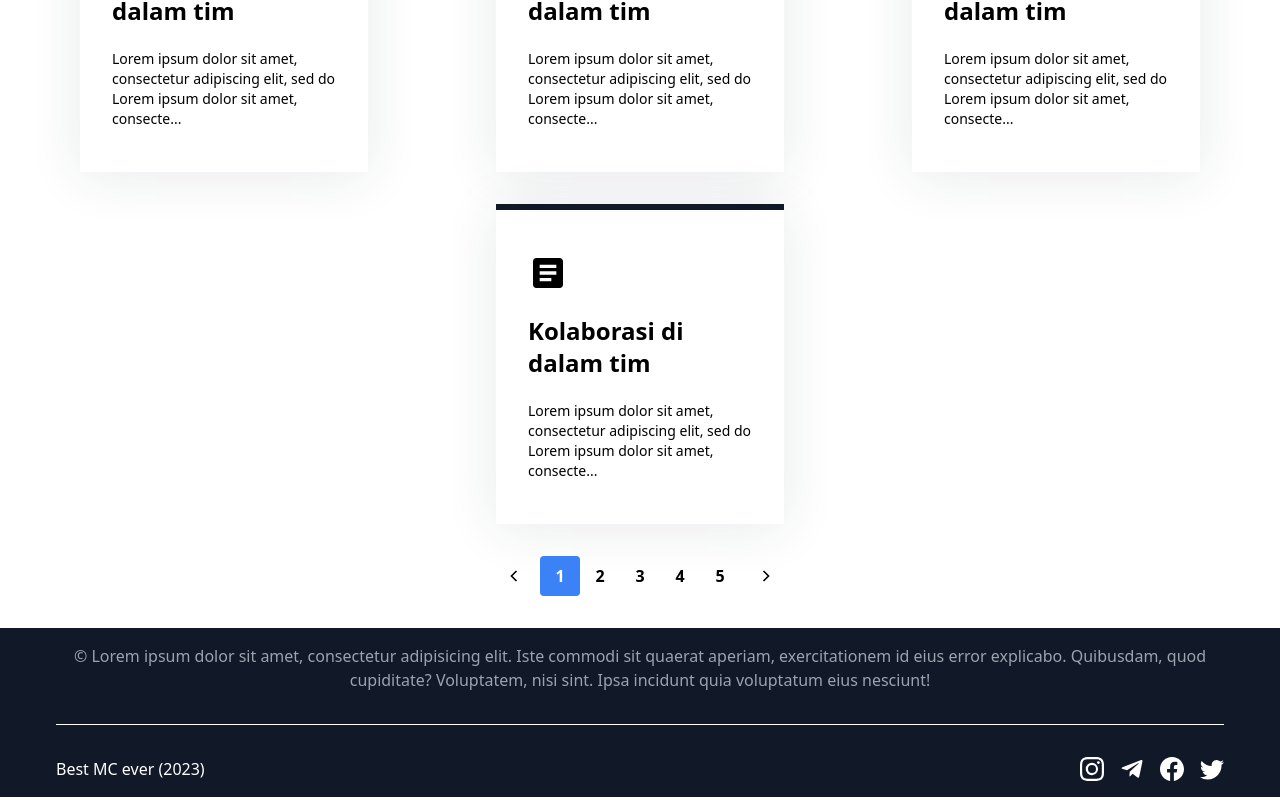
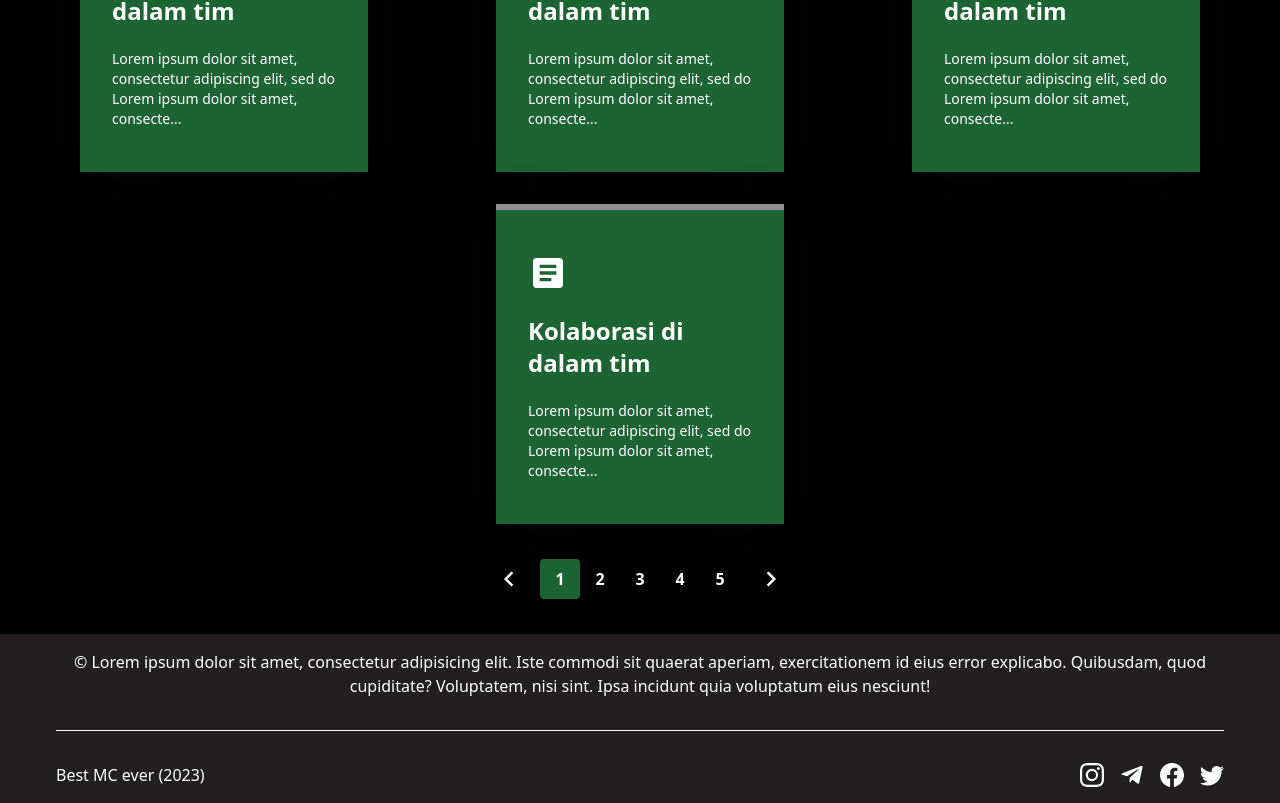
Before and after one commit to ufoBeliever/mc_f, a React (Create React App) app: page /news in a window 1280 px wide. Shown: the part 1036-1839 px from the top of the page. Built offline with nearby package versions, Linux system fonts and the light colour scheme.

Commit message:
temp: dark colors

```diff
--- a/src/components/Heading/index.tsx
+++ b/src/components/Heading/index.tsx
@@ -3,6 +3,8 @@ import { HeadingProps } from "./types";
 
 export const Heading: React.FC<HeadingProps> = ({ label }) => {
   return (
-    <h2 className="font-semibold text-3xl lg:text-4xl text-center">{label}</h2>
+    <h2 className="font-semibold text-3xl lg:text-4xl text-center text-white">
+      {label}
+    </h2>
   );
 };
--- a/src/components/NewsCard/index.tsx
+++ b/src/components/NewsCard/index.tsx
@@ -8,10 +8,10 @@ import { Link } from "react-router-dom";
 export const NewsCard: React.FC<NewsCardProps> = ({ text, title, id }) => {
   return (
     <Link to={`/news/${id}`}>
-      <div className="w-72 h-80 news-card hover:bg-gray-200 transition cursor-pointer">
-        <div className="bg-gray-900 h-1.5" />
+      <div className="w-72 h-80 bg-primarygreen news-card hover:bg-secondarygreen transition cursor-pointer text-white">
+        <div className="bg-secondarydark h-1.5" />
         <div className="flex flex-col p-8 justify-around news-card__content">
-          <MdArticle color="rgb(17 24 39 / var(--tw-bg-opacity))" size="40px" />
+          <MdArticle color="white" size="40px" />
           <h5 className="font-semibold text-2xl">{title}</h5>
           <div className="font-normal text-sm">{cutStr(text, 100)}...</div>
         </div>
--- a/src/components/NewsPreview/index.tsx
+++ b/src/components/NewsPreview/index.tsx
@@ -17,7 +17,7 @@ export const NewsPreview: React.FC<NewsPreviewProps> = ({
       <div className="news-preview mt-12 relative hidden lg:flex">
         <div
           className="news-preview_text-wrapper
-          bg-gray-300
+          bg-primarygreen
           absolute
           flex
           pt-20
@@ -29,18 +29,18 @@ export const NewsPreview: React.FC<NewsPreviewProps> = ({
             className="h-80 w-80 object-cover rounded-md xl:h-96 xl:w-96"
             alt="Article preview"
           />
-          <span className="ml-24 font-normal text-2xl hidden xl:inline">
+          <span className="ml-24 font-normal text-2xl hidden xl:inline text-white">
             {cutStr(text, 300)}{" "}
             <Link to={`/news/${id}`}>
-              <span className="text-blue-600 hover:underline">
+              <span className="text-secondarydark hover:underline">
                 Read more...
               </span>
             </Link>
           </span>
-          <span className="ml-24 font-normal text-xl inline xl:hidden xl:text-2xl">
+          <span className="ml-24 font-normal text-xl inline xl:hidden xl:text-2xl text-white">
             {cutStr(text, 180)}{" "}
             <Link to={`/news/${id}`}>
-              <span className="text-blue-600 hover:underline">
+              <span className="text-secondarydark hover:underline">
                 Read more...
               </span>
             </Link>
@@ -69,10 +69,12 @@ export const NewsPreview: React.FC<NewsPreviewProps> = ({
           className="md:h-72 md:w-72 h-96 w-96 object-cover rounded-md xl:h-96 xl:w-96"
           alt="Article preview"
         />
-        <span className="font-normal mt-4 text-xl text-center md:text-left xl:text-2xl md:ml-10 md:mt-0">
+        <span className="font-normal mt-4 text-xl text-center md:text-left xl:text-2xl md:ml-10 md:mt-0 text-white">
           {cutStr(text, 230)}{" "}
           <Link to={`/news/${id}`}>
-            <span className="text-blue-600 hover:underline">Read more...</span>
+            <span className="text-primarygreen hover:underline">
+              Read more...
+            </span>
           </Link>
         </span>
       </div>
--- a/src/components/Pagination/index.tsx
+++ b/src/components/Pagination/index.tsx
@@ -1,7 +1,8 @@
 import { PaginationButton } from "../PaginationButton";
-import { GrFormNext, GrFormPrevious } from "react-icons/gr";
+import { GrNext, GrPrevious } from "react-icons/gr";
 import React from "react";
 import { PaginationProps } from "./types";
+import { MdOutlineNavigateNext } from "react-icons/md";
 
 export const Pagination: React.FC<PaginationProps> = ({
   value,
@@ -35,10 +36,14 @@ export const Pagination: React.FC<PaginationProps> = ({
     <div className="flex items-center">
       <button
         disabled={value === 1}
-        className="rounded-full hover:bg-blue-200 p-2 mr-2 disabled:bg-transparent"
+        className="rounded-full hover:bg-secondarygreen p-2 mr-2 disabled:bg-transparent"
         onClick={decrementValue}
       >
-        <GrFormPrevious size="20px" />
+        <MdOutlineNavigateNext
+          size="30px"
+          color="white"
+          className="rotate-180"
+        />
       </button>
       <div>
         {fill(stage * 5 + 1).map((e) => {
@@ -54,10 +59,10 @@ export const Pagination: React.FC<PaginationProps> = ({
       </div>
       <button
         disabled={value === limit}
-        className="rounded-full hover:bg-blue-200 p-2 ml-2 disabled:bg-transparent"
+        className="rounded-full hover:bg-secondarygreen p-2 ml-2 disabled:bg-transparent"
         onClick={incrementValue}
       >
-        <GrFormNext size="20px" />
+        <MdOutlineNavigateNext size="30px" color="white" />
       </button>
     </div>
   );
--- a/src/components/PaginationButton/index.tsx
+++ b/src/components/PaginationButton/index.tsx
@@ -9,8 +9,8 @@ export const PaginationButton: React.FC<PaginationButtonProps> = ({
   return (
     <button
       className={
-        "font-semibold w-10 h-10 hover:bg-blue-200 rounded transition " +
-        (checked ? "hover:bg-blue-500 bg-blue-500 text-white" : "")
+        "font-semibold w-10 h-10 hover:bg-secondarygreen rounded transition text-white " +
+        (checked ? "hover:bg-primarygreen bg-primarygreen" : "")
       }
       {...rest}
     >
--- a/src/components/PrimaryButton/index.tsx
+++ b/src/components/PrimaryButton/index.tsx
@@ -4,7 +4,7 @@ import { PrimaryButtonProps } from "./types";
 export const PrimaryButton: React.FC<PrimaryButtonProps> = ({ label }) => {
   return (
     <button
-      className="bg-blue-500
+      className="bg-primarygreen
     text-white
     py-3
     px-4
@@ -13,7 +13,7 @@ export const PrimaryButton: React.FC<PrimaryButtonProps> = ({ label }) => {
     font-semibold
     xl:text-lg
     rounded-md
-    hover:bg-blue-400
+    hover:bg-secondarygreen
     transition"
     >
       {label}
--- a/src/components/Share/index.tsx
+++ b/src/components/Share/index.tsx
@@ -6,20 +6,22 @@ export const Share: React.FC<ShareProps> = ({ text }) => {
   const url = window.location.href;
   return (
     <div className="flex items-center space-x-4">
-      <span className="font-medium text-xl">Share this article:</span>
+      <div className="text-white font-medium text-base md:text-xl">
+        Share this article:
+      </div>
       <a href={`https://t.me/share/url?url=${url}&text=${text}`}>
-        <BsTelegram size="28px" color="rgb(17 24 39 / var(--tw-bg-opacity))" />
+        <BsTelegram size="28px" color="#1D6434" />
       </a>
       <a href={`https://www.facebook.com/sharer/sharer.php?u=${url}`}>
-        <BsFacebook size="28px" color="rgb(17 24 39 / var(--tw-bg-opacity))" />
+        <BsFacebook size="28px" color="#1D6434" />
       </a>
       <a href={`whatsapp://send?text=${url} ${text}`}>
-        <BsWhatsapp size="28px" color="rgb(17 24 39 / var(--tw-bg-opacity))" />
+        <BsWhatsapp size="28px" color="#1D6434" />
       </a>
       <a
         href={`http://twitter.com/share?text=${text}&url=${url}&hashtags=mc, bestmcever, bikers, motorcycleclub`}
       >
-        <BsTwitter size="28px" color="rgb(17 24 39 / var(--tw-bg-opacity))" />
+        <BsTwitter size="28px" color="#1D6434" />
       </a>
     </div>
   );
--- a/src/pages/Footer/index.tsx
+++ b/src/pages/Footer/index.tsx
@@ -5,7 +5,7 @@ import { FaTelegramPlane } from "react-icons/fa";
 export const Footer = () => {
   return (
     <footer
-      className="bg-gray-900
+      className="bg-primarydark
                     justify-between
                     items-center
                     flex-col
@@ -15,7 +15,7 @@ export const Footer = () => {
                     space-y-8
   "
     >
-      <div className="font-normal text-gray-400 text-center">
+      <div className="font-normal text-center text-white">
         © Lorem ipsum dolor sit amet, consectetur adipisicing elit. Iste commodi
         sit quaerat aperiam, exercitationem id eius error explicabo. Quibusdam,
         quod cupiditate? Voluptatem, nisi sint. Ipsa incidunt quia voluptatum
--- a/src/pages/Header/index.tsx
+++ b/src/pages/Header/index.tsx
@@ -23,7 +23,7 @@ export const Header = () => {
     <>
       <header
         className="h-20
-                bg-gray-900
+                bg-primarydark
                 flex
                 justify-between
                 items-center
@@ -62,7 +62,7 @@ export const Header = () => {
       </header>
       <div
         className={
-          "absolute w-full bg-gray-900 sm:hidden burger mt-20 z-50 " +
+          "absolute w-full bg-primarydark sm:hidden burger mt-20 z-50 " +
           (openHamburger ? "burger_show" : "")
         }
       >
--- a/src/pages/NewsItem/index.tsx
+++ b/src/pages/NewsItem/index.tsx
@@ -13,17 +13,17 @@ export const NewsItem: React.FC = () => {
   return (
     <article>
       <Heading label={title} />
-      <div className="my-8 flex flex-col items-center text-center md:block">
+      <div className="my-8 flex flex-col items-center text-center md:block md:text-start">
         <img
           src={image}
-          className="w-96 h-96 float-left object-cover rounded mr-8 mb-8"
+          className="w-96 h-96 float-left object-cover rounded mb-8 md:mr-8"
           alt="thumbnail"
         />
-        <p className="font-normal text-lg">{text}</p>
+        <p className="font-normal text-lg text-white">{text}</p>
       </div>
       <div className="flex items-start justify-between space-y-2 flex-col md:flex-row md:items-center md:space-y-0">
-        <span className="font-medium text-xl">
-          {date.toLocaleString("ru-RU")}
+        <span className="text-white font-medium text-base md:text-xl">
+          Publish date: {date.toLocaleString("ru-RU")}
         </span>
         <Share text={"Check out new article from the best MC ever: " + title} />
       </div>
--- a/src/styles/index.scss
+++ b/src/styles/index.scss
@@ -4,5 +4,5 @@
 
 html,
 body {
-  background-color: white;
+  background-color: black;
 }
--- a/tailwind.config.js
+++ b/tailwind.config.js
@@ -1,8 +1,19 @@
 /** @type {import('tailwindcss').Config} */
+
+const colors = require("tailwindcss/colors");
+
 module.exports = {
   content: ["./src/**/*.{js,jsx,ts,tsx}"],
   theme: {
     extend: {},
+    colors: {
+      primarydark: "#231F20",
+      primarygreen: "#1D6434",
+      secondarydark: "#918F8F",
+      white: colors.white,
+      transparent: colors.transparent,
+      secondarygreen: "#0f381c",
+    },
   },
   plugins: [],
 };
```
